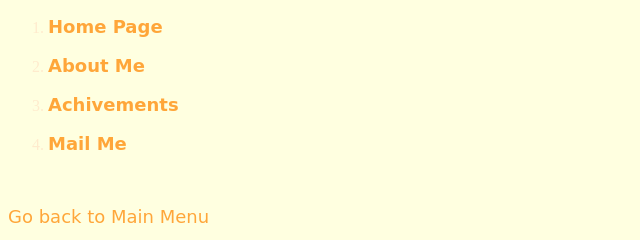
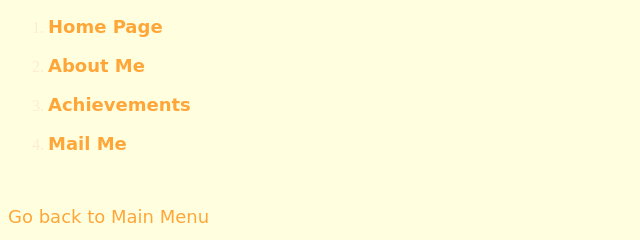
Before and after one commit to Shimona012/Portfolio, a plain HTML site: page menu.html in a window 1280 px wide. Shown: the full height of the page, 0-640 px from the left. Drawn offline with Linux system fonts and the light colour scheme.

Commit message:
Update menu.html

```diff
--- a/menu.html
+++ b/menu.html
@@ -23,7 +23,7 @@
         <br>
         <li> <b> <a href="pic.html">About Me</a></b></li>
         <br>
-        <li> <b> <a href="Achivements.html">Achivements</a></b></li>
+        <li> <b> <a href="Achievements.html">Achievements</a></b></li>
         <br>
         <li> <b> <a href="m.html">Mail Me </a></b></li>
         <br>
```
